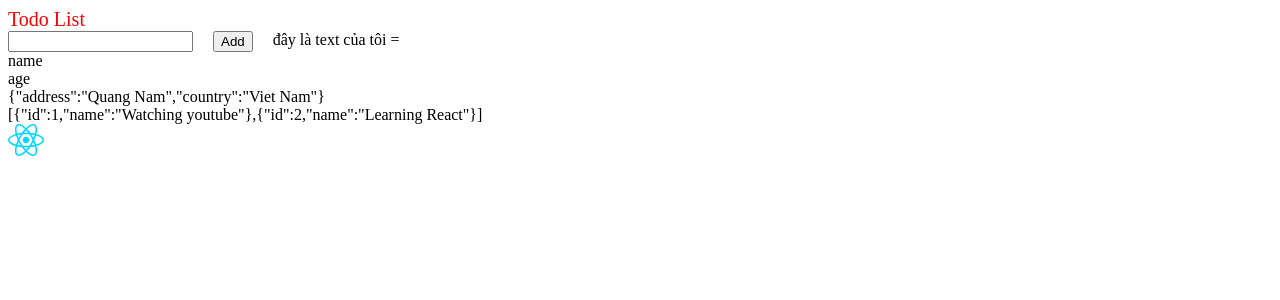
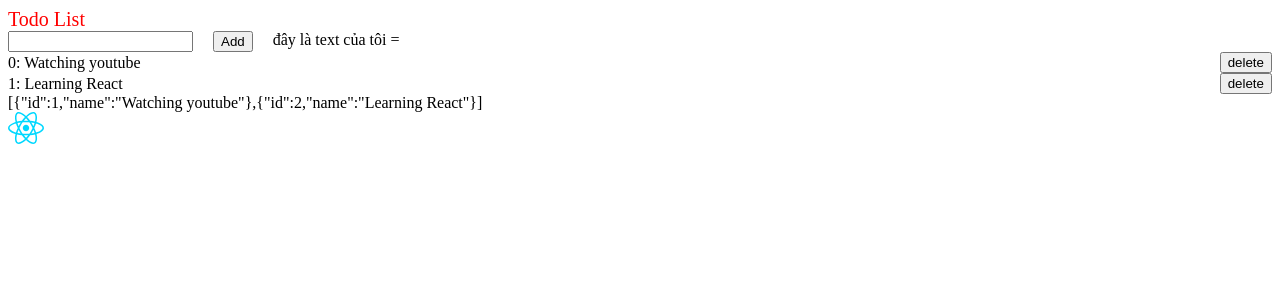
Before and after one commit to k22lhquyy/react-vite, a React (Vite) app: page / in a window 1280 px wide. Shown: the top 300 px of the page. Built offline with nearby package versions, Linux system fonts and the light colour scheme.

Commit message:
video 39

```diff
--- a/src/App.jsx
+++ b/src/App.jsx
@@ -11,12 +11,6 @@ const App = () => {
     { id: 2, name: "Learning React" }
   ]);
 
-  const name = "quyle"
-  const age = "25"
-  const data = {
-    address: "Quang Nam",
-    country: "Viet Nam"
-  }
 
   const callMe = (name) => {
     const newTodo = {
@@ -34,9 +28,6 @@ const App = () => {
         callMe={callMe}
       />
       <TodoData
-        name={name}
-        age={age}
-        data={data}
         todoList={todoList}
       />
       <div>
--- a/src/component/todo/TodoData.jsx
+++ b/src/component/todo/TodoData.jsx
@@ -1,12 +1,19 @@
 
 const TodoData = (props) => {
-    const {name, age, data, todoList} = props;
+    const {todoList} = props;
 
     return (
         <div className='todo-data'>
-            <div>name</div>
-            <div>age</div>
-            <div>{JSON.stringify(data)}</div>
+            {
+                todoList.map((value, index) => {
+                    return (
+                        <div className="todo">
+                            <div>{`${index}`}: {`${value.name}`}</div>
+                            <button>delete</button>
+                        </div>
+                    )
+                })
+            }
             <div>{JSON.stringify(todoList)}</div>
             <div></div>
         </div>
--- a/src/component/todo/TodoForm.jsx
+++ b/src/component/todo/TodoForm.jsx
@@ -13,6 +13,7 @@ const TodoForm = (props) => {
 
     const handleClick = () => {
         callMe(myValue);
+        setMyValue("")
     }
 
     return (
@@ -21,7 +22,7 @@ const TodoForm = (props) => {
                 onChange={(event) => {
                     handleChange(event.target.value);
                 }}
-
+                value={myValue}
             />
             <button
                 style={{cursor: "pointer"}}
--- a/src/component/todo/todo.css
+++ b/src/component/todo/todo.css
@@ -7,3 +7,9 @@
     display: flex;
     gap: 20px;
 }
+
+.todo {
+    display: flex;
+    align-items: center;
+    justify-content: space-between;
+}
```
